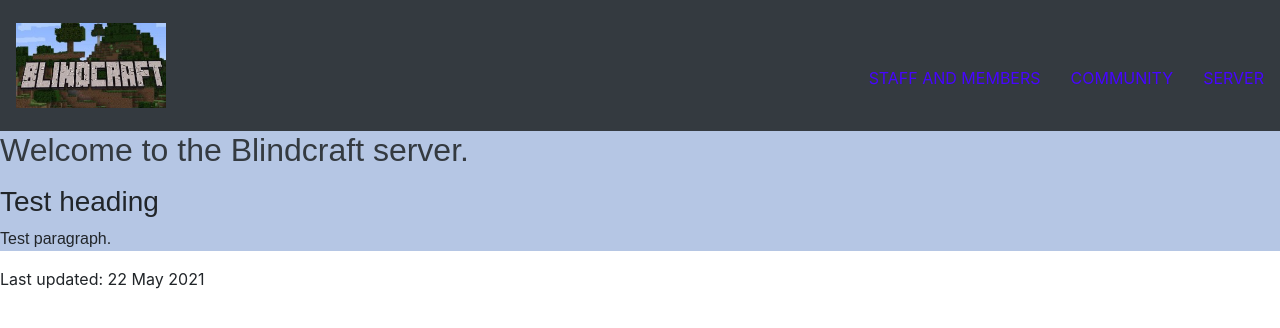
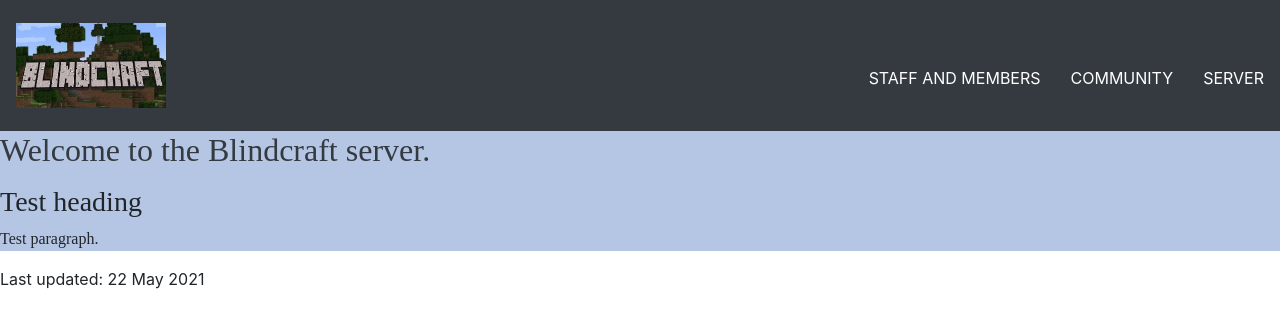
Before and after one commit to danzieg/blindcraft, a Jekyll site: the page built from index.html, in a window 1280 px wide. Shown: the top 328 px of the page. Built offline with Jekyll 4.4.1, drawn with Linux system fonts in a browser that asks for light colours.

Commit message:
changed some things on nav bar and mystyles

```diff
--- a/_includes/footer.html
+++ b/_includes/footer.html
@@ -1,4 +1,4 @@
 <footer>
-    <div class= "bg-dark"></div>
+<div class="bg-dark"></div>
 <p>Last updated: {{ site.time | date_to_string }}</p>
 </footer>
--- a/assets/css/custom/_mystyle.scss
+++ b/assets/css/custom/_mystyle.scss
@@ -1,26 +1,26 @@
 .mybackground {
 background: #b5c6e4;
-font-family: 'Noto Sans JP', sans-serif;
+font-family: serif;
 }
 
 body {
     margin-left: auto;
-    font-family: 'Noto Sans JP', sans-serif;
+    font-family: serif;
     font-weight: 300;
 }
 
-.logo{
+.logo {
     float: left;
     padding: 10px 0;
 }
 
-nav li{
+nav li {
     display:inline-block;
     margin-left: 30px;
     padding-top: 25px;
     }
 
-    nav a{
-        color: rgb(71, 4, 255);
+    nav a {
+        color: rgb(255, 255, 255);
         text-transform: uppercase;
     }
--- a/index.html
+++ b/index.html
@@ -3,7 +3,7 @@ layout: default
 title: Blindcraft
 ---
 <html lang="en"></html>
-<link rel: "stylesheet" href="_includes/nav.html">
+<link rel="stylesheet" href="_includes/nav.html">
 <div class= "mybackground"></div>
 <header>
 
```
Also changed, not shown: 6 other files.
